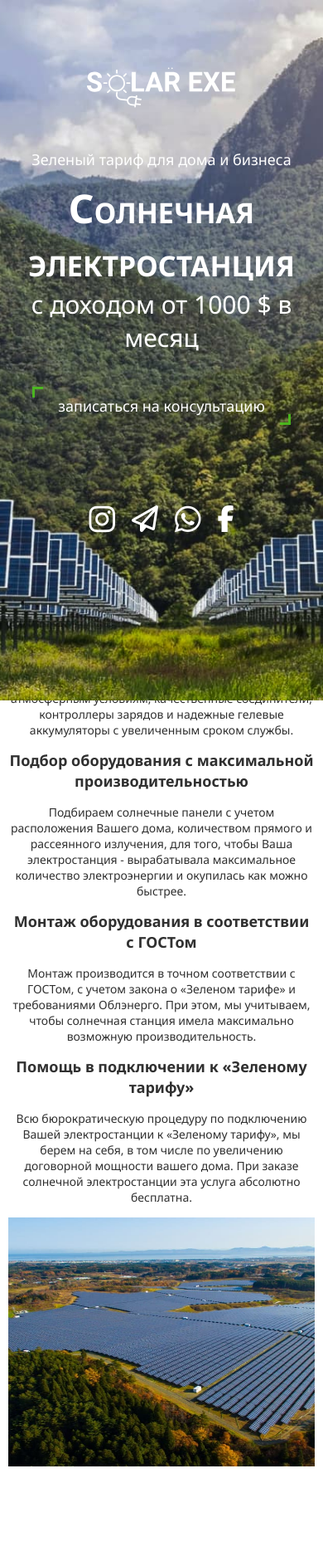
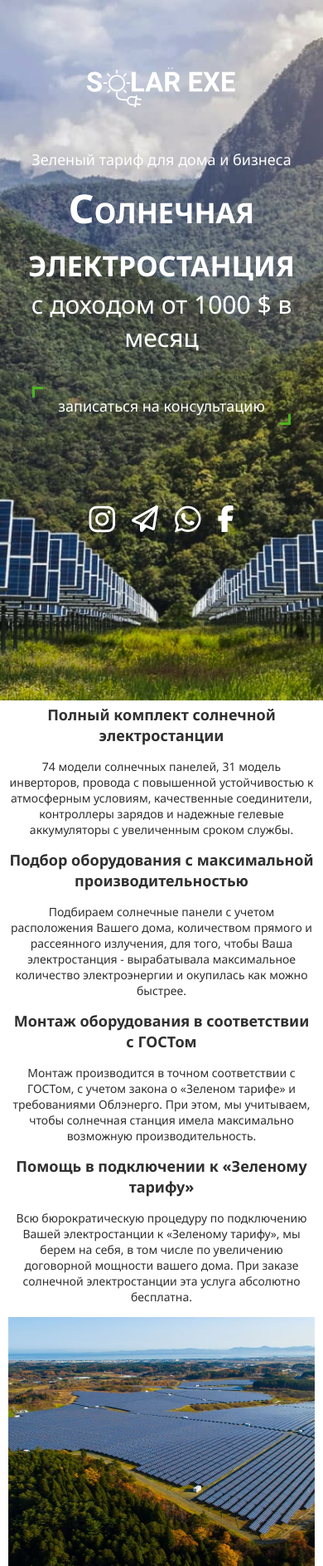
Before and after one commit to OlegNestayko/solar, a plain HTML site: page index.html in a window 390 px wide. Shown: the whole page at 83% size. Before the commit the page ends 1777 px from the top, so only its background shows below. Drawn offline with Linux system fonts and the light colour scheme.

Commit message:
Update styles css.

```diff
--- a/css/styles.css
+++ b/css/styles.css
@@ -30,8 +30,6 @@ body {
 }
 
 body {
-  /* position: relative; */
-
   font-family: 'Noto Sans', sans-serif;
   font-weight: var(--main-fw);
   font-size: var(--main-fz);
@@ -118,6 +116,10 @@ body {
 
 /* Hero section---------------------------- */
 .hero {
+  padding-bottom: 100px;
+}
+
+.hero-wrapper {
   position: absolute;
   top: 0;
   left: 0;
@@ -126,9 +128,7 @@ body {
   min-height: 100%;
 
   background: url(../img/main/hero/back.jpg) center / cover no-repeat;
-}
 
-.hero-wrapper {
   padding-top: 220px;
 
   text-align: center;
@@ -365,12 +365,12 @@ a:hover::after {
 
 @media (max-width: 767px) {
   .services-wrapper {
-    margin-top: 500px;
+    /* margin-top: 500px; */
   }
 }
 
 @media (max-width: 416px) {
   .services-wrapper {
-    margin-top: 540px;
+    /* margin-top: 560px; */
   }
 }
```
